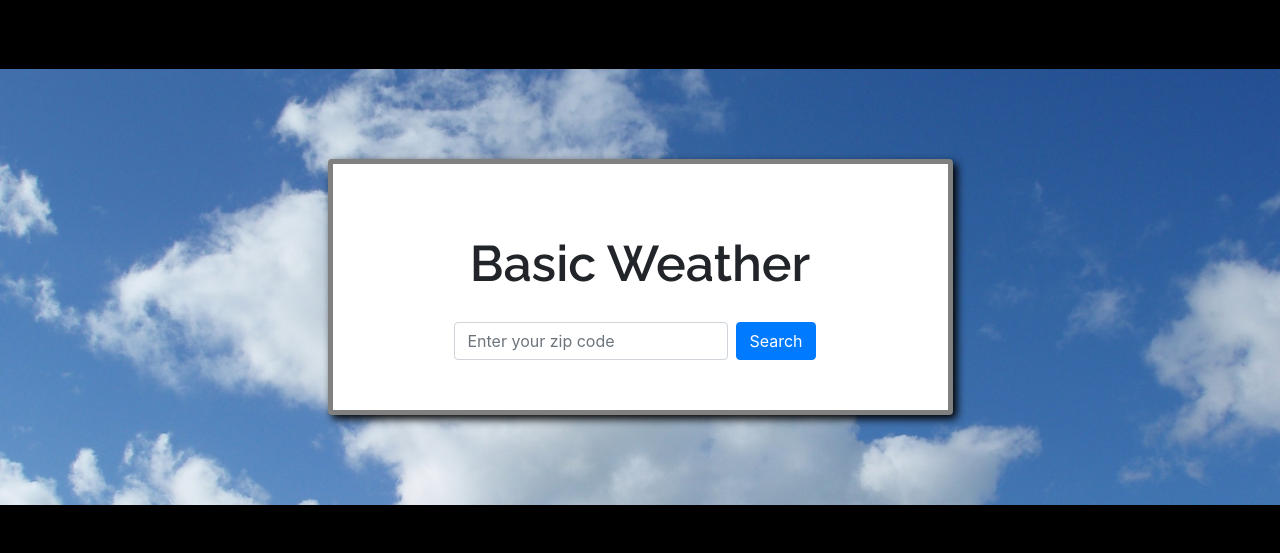
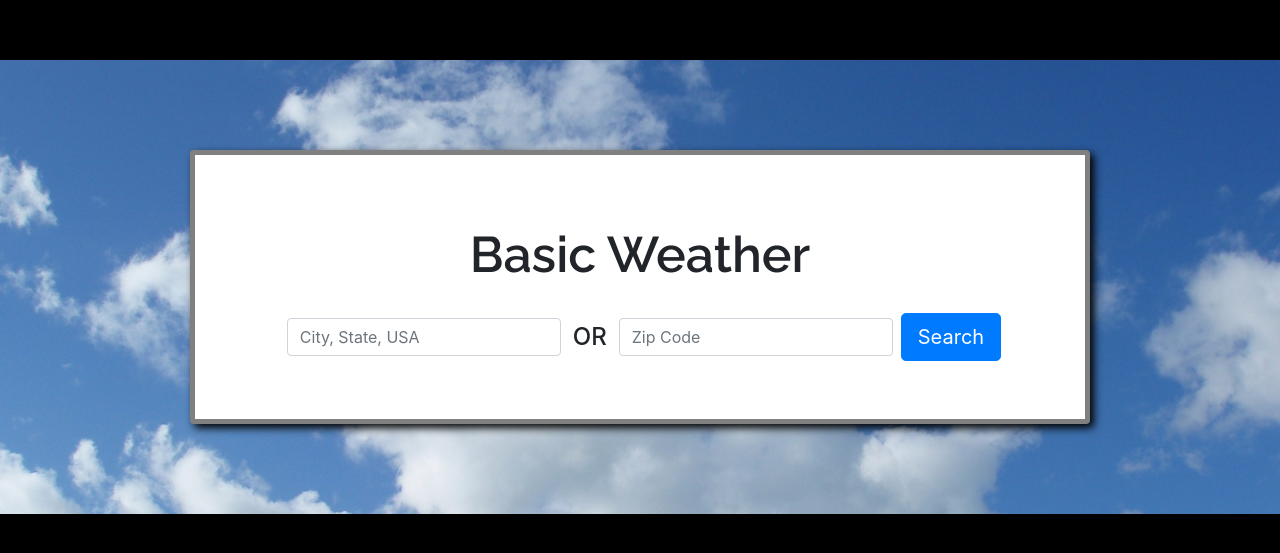
Before and after one commit to Zac-Evans/basic-weather, a plain HTML site: page index.html in a window 1280 px wide. Shown: the part 113-666 px from the top of the page. Drawn offline with nearby package versions, Linux system fonts and the light colour scheme.

Commit message:
spacing update

```diff
--- a/index.html
+++ b/index.html
@@ -1,6 +1,10 @@
 <!DOCTYPE html>
 <html>
     <head>
+        <meta charset="utf-8">
+
+        <meta name="viewport" content="width=device-width, initial-scale=1, shrink-to-fit=no">
+
         <link rel="stylesheet" href="https://stackpath.bootstrapcdn.com/bootstrap/4.5.0/css/bootstrap.min.css" integrity="sha384-9aIt2nRpC12Uk9gS9baDl411NQApFmC26EwAOH8WgZl5MYYxFfc+NcPb1dKGj7Sk" crossorigin="anonymous">
 
         <link href="https://fonts.googleapis.com/css2?family=Noto+Sans+JP:wght@300;400;500;700;900&display=swap" rel="stylesheet">
@@ -19,21 +23,34 @@
     <body>
         <div class='container-fluid my-image super-center'>
             <div class='row center my-auto w-100'>
-                <div class='col-3'></div>
-                <div class= 'col-6 main-content card center'>
+                <!-- <div class='col-3'></div> -->
+                <div class= 'col-12 main-content card center'>
 
                     <h1>Basic Weather</h1>
 
                     <form class="form-inline my-2 my-lg-0 center">
-                    <input class="form-control mr-sm-2 center" type="text" id = 'zipSearch' placeholder="Enter your zip code" aria-label="Search">
 
-                    <button class="btn btn-primary center" onclick='search(event)' id="search-button" style='margin-right: 10px'>Search</button>
+                        <input class="form-control mr-sm-2 ml-2 mb-2" type="text" id = 'citySearch' placeholder="City, State, USA" aria-label="Search">
 
-                    <div class="center" id=weatherInfo></div>
-                    <div class="center" id=weatherIcon></div>
+                        <h4 class='center p-1 mb-2'>OR</h4>
+
+                        <input class="form-control mr-sm-2 ml-2 mb-2" type="text" id = 'zipSearch' placeholder="Zip Code" aria-label="Search">
+                        <div class='center'>
+                            <button class="btn btn-lg btn-primary mb-2" onclick='search(event)' id="search-button">Search</button>
+                        </div>
+                        </form>
+
+
+                        <div id="theWeather" class='row center'>
+                            <div class="center" id=weatherInfo></div>
+                            <div class="center" id=weatherIcon></div>
+                        </div>
+
+
+
 
                 </div>
-                <div class='col-3'></div>
+                <!-- <div class='col-3'></div> -->
             </div>
         </div>
 
--- a/script.js
+++ b/script.js
@@ -18,15 +18,20 @@ var apikey = '603e534566c1f17974eb79181bdf7102';
 
         var card = document.createElement('div')
         var allData = document.createElement ('p');
-        allData.innerHTML = 'Your city is ' + '<b>' + data.name + '</b>.' + '<br>' + 'Currently it is ' + ((data.main.temp - 273.15) * 9/5 + 32).toFixed(1) + '° F with ' + data.weather[0].description + '.';
+        allData.innerHTML = 'Your city is ' + '<b>' + data.name + '</b>.' + '<br>' + 'Currently it is ' + ((data.main.temp - 273.15) * 9/5 + 32).toFixed(1) + "° F with " + data.weather[0].description + '.';
+
         console.log(data)
+
         var weatherInfo = document.getElementById('weatherInfo')
+
         weatherInfo.appendChild(allData);
         var picture = document.createElement('img');
         picture.src = "https://openweathermap.org/img/wn/" + data.weather[0].icon + "@2x.png";
         var weatherIcon = document.getElementById('weatherIcon')
         weatherIcon.appendChild(picture);
 
+        var theWeather = document.getElementById('theWeather');
+        theWeather.style('border: 5px solid black')
 
 
     });
--- a/style.css
+++ b/style.css
@@ -3,7 +3,6 @@ h1{
     font-size: 50px;
     text-align: center;
     padding: 20px;
-
 }
 p {
 font-family: 'Noto Sans JP', sans-serif;
@@ -15,6 +14,13 @@ body{
 .center {
    margin: 0 auto;
 }
+.button-center{
+
+    margin: 0 auto;
+    max-width: 900px;
+    display:block;
+
+}
 .super-center {
     margin: 0;
     position: absolute;
@@ -24,13 +30,12 @@ body{
     transform: translate(-50%, -50%);
 }
 .main-content{
-
-   padding: 50px 20px;
+   padding: 50px;
    margin: 0 auto;
    max-width:900px;
+
    border: 5px grey solid;
    box-shadow: 4px 4px 8px black;
-
 }
 .my-image{
     background-image: url('bg-image.jpg');
```
